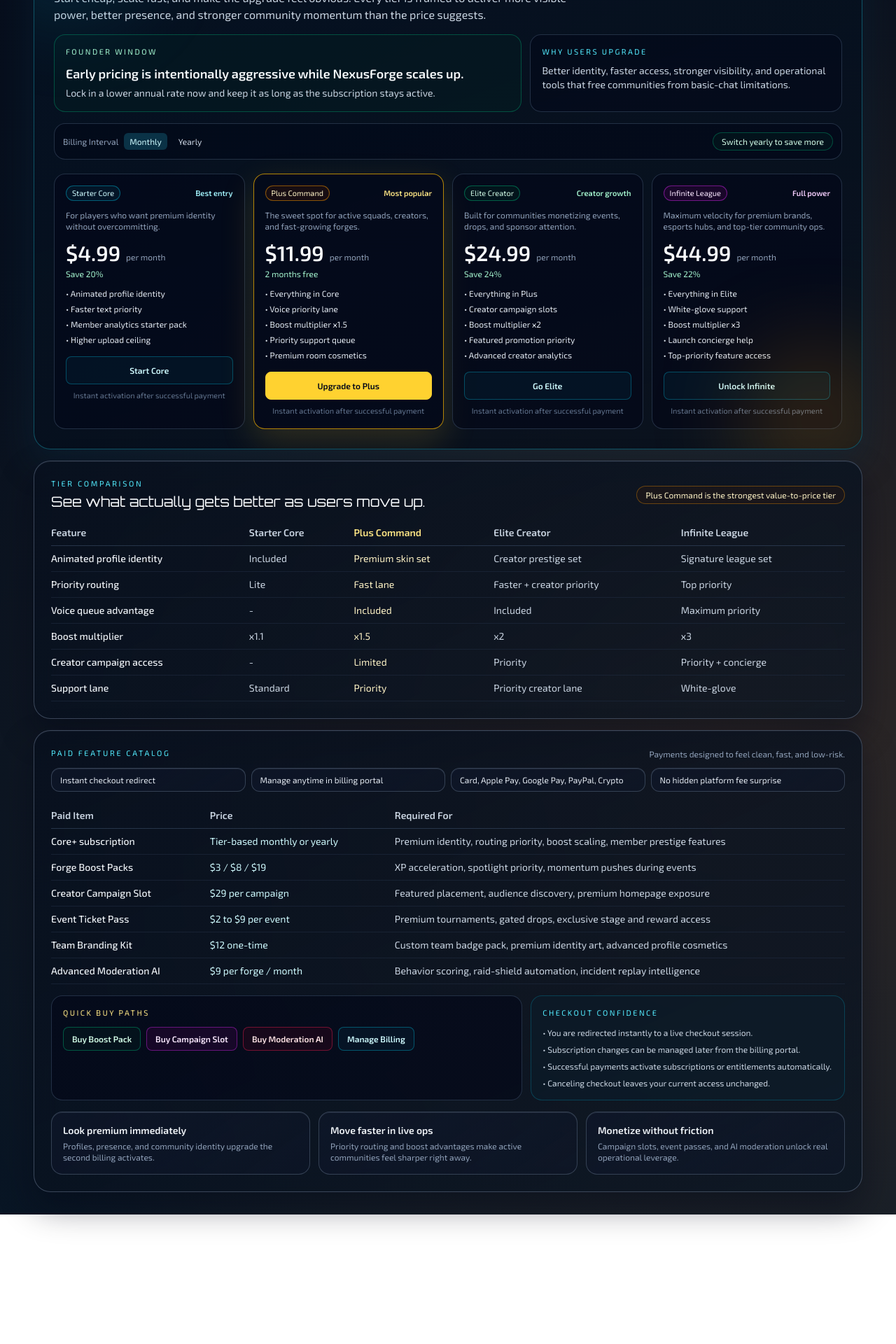
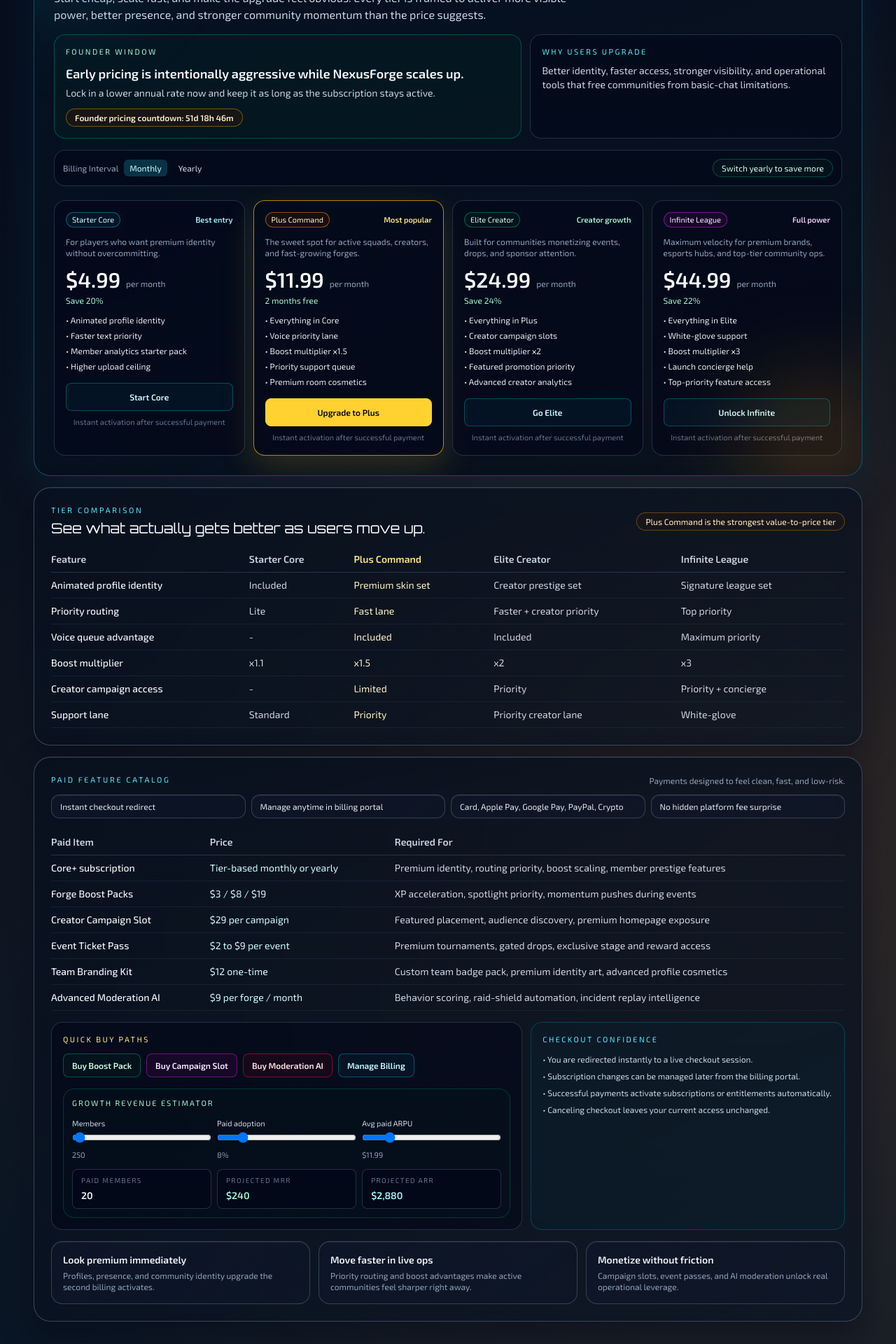
Before and after one commit to Trhpruductions/-NEXUSFORGE, a Next.js app in the folder apps/web/: page / in a window 1280 px wide. Shown: the part 2393-4313 px from the top of the page at 70% size. Before the commit the page ends 4128 px from the top, so only its background shows below. Built offline with nearby package versions, Linux system fonts and the light colour scheme; no server answers.

Commit message:
Increase pricing conversion with urgency and ROI estimator

```diff
--- a/apps/web/src/components/brand/pricing-and-payments.tsx
+++ b/apps/web/src/components/brand/pricing-and-payments.tsx
@@ -1,8 +1,9 @@
 "use client";
 
+import axios from "axios";
 import Link from "next/link";
 import { motion } from "framer-motion";
-import { useState } from "react";
+import { useEffect, useMemo, useState } from "react";
 import { useMutation } from "@tanstack/react-query";
 import { createCheckoutSession, type PaidFeatureCode } from "@/lib/api";
 import { useAuthStore } from "@/store/auth-store";
@@ -172,10 +173,25 @@
   },
 };
 
+const founderWindowEndsAt = new Date("2026-06-30T23:59:59Z");
+
+function formatCountdown(msRemaining: number): string {
+  if (msRemaining <= 0) return "Ended";
+  const totalSeconds = Math.floor(msRemaining / 1000);
+  const days = Math.floor(totalSeconds / 86400);
+  const hours = Math.floor((totalSeconds % 86400) / 3600);
+  const minutes = Math.floor((totalSeconds % 3600) / 60);
+  return `${days}d ${hours}h ${minutes}m`;
+}
+
 export function PricingAndPayments({ checkoutState }: { checkoutState?: string }) {
   const { accessToken, csrfToken } = useAuthStore();
   const [interval, setInterval] = useState<"MONTHLY" | "YEARLY">("MONTHLY");
   const [pendingCheckout, setPendingCheckout] = useState<{ featureCode: PaidFeatureCode; tier?: "CORE" | "PLUS" | "ELITE" | "INFINITE" } | null>(null);
+  const [countdownNow, setCountdownNow] = useState(Date.now());
+  const [projectedMembers, setProjectedMembers] = useState(250);
+  const [projectedAdoptionPct, setProjectedAdoptionPct] = useState(8);
+  const [estimatedArpu, setEstimatedArpu] = useState(11.99);
 
   const checkoutMutation = useMutation({
     mutationFn: (payload: {
@@ -214,6 +230,33 @@
   const checkoutPreview = pendingCheckout ? checkoutPreviewCopy[pendingCheckout.featureCode] : null;
   const pendingTierName = pendingCheckout?.tier ? tierCards.find((tier) => tier.id === pendingCheckout.tier)?.name : null;
   const pendingBillingLabel = pendingCheckout?.featureCode === "CORE_PLUS" ? interval : "One-time";
+  const checkoutErrorMessage = axios.isAxiosError(checkoutMutation.error)
+    ? ((checkoutMutation.error.response?.data as { error?: string } | undefined)?.error ?? checkoutMutation.error.message)
+    : checkoutMutation.error instanceof Error
+      ? checkoutMutation.error.message
+      : null;
+
+  useEffect(() => {
+    const timer = window.setInterval(() => {
+      setCountdownNow(Date.now());
+    }, 30000);
+
+    return () => {
+      window.clearInterval(timer);
+    };
+  }, []);
+
+  const founderCountdown = formatCountdown(founderWindowEndsAt.getTime() - countdownNow);
+
+  const projectedRevenue = useMemo(() => {
+    const activePaidMembers = Math.round(projectedMembers * (projectedAdoptionPct / 100));
+    const monthly = Math.round(activePaidMembers * estimatedArpu);
+    return {
+      activePaidMembers,
+      monthly,
+      annual: monthly * 12,
+    };
+  }, [estimatedArpu, projectedAdoptionPct, projectedMembers]);
 
   return (
     <section className="grid gap-4">
@@ -289,6 +332,9 @@
             <p className="mt-1 text-sm text-slate-300">
               Lock in a lower annual rate now and keep it as long as the subscription stays active.
             </p>
+            <div className="mt-3 inline-flex items-center rounded-full border border-amber-400/40 bg-amber-950/30 px-3 py-1 text-xs font-semibold text-amber-100">
+              Founder pricing countdown: {founderCountdown}
+            </div>
           </div>
           <div className="rounded-2xl border border-slate-700/70 bg-slate-950/50 p-4">
             <p className="text-[11px] uppercase tracking-[0.22em] text-cyan-300">Why users upgrade</p>
@@ -469,6 +515,64 @@
                 Manage Billing
               </Link>
             </div>
+            <div className="mt-4 grid gap-3 rounded-2xl border border-emerald-500/25 bg-emerald-950/10 p-3">
+              <p className="text-[11px] uppercase tracking-[0.18em] text-emerald-200">Growth Revenue Estimator</p>
+              <div className="grid gap-2 sm:grid-cols-3">
+                <label className="text-[11px] text-slate-300">
+                  Members
+                  <input
+                    type="range"
+                    min={100}
+                    max={10000}
+                    step={50}
+                    value={projectedMembers}
+                    onChange={(event) => setProjectedMembers(Number(event.target.value))}
+                    className="mt-1 w-full"
+                  />
+                  <span className="mt-1 block text-slate-400">{projectedMembers.toLocaleString()}</span>
+                </label>
+                <label className="text-[11px] text-slate-300">
+                  Paid adoption
+                  <input
+                    type="range"
+                    min={2}
+                    max={40}
+                    step={1}
+                    value={projectedAdoptionPct}
+                    onChange={(event) => setProjectedAdoptionPct(Number(event.target.value))}
+                    className="mt-1 w-full"
+                  />
+                  <span className="mt-1 block text-slate-400">{projectedAdoptionPct}%</span>
+                </label>
+                <label className="text-[11px] text-slate-300">
+                  Avg paid ARPU
+                  <input
+                    type="range"
+                    min={5}
+                    max={45}
+                    step={1}
+                    value={estimatedArpu}
+                    onChange={(event) => setEstimatedArpu(Number(event.target.value))}
+                    className="mt-1 w-full"
+                  />
+                  <span className="mt-1 block text-slate-400">${estimatedArpu.toFixed(2)}</span>
+                </label>
+              </div>
+              <div className="grid gap-2 sm:grid-cols-3">
+                <div className="rounded-lg border border-slate-700/70 bg-slate-950/60 px-3 py-2">
+                  <p className="text-[10px] uppercase tracking-[0.14em] text-slate-500">Paid Members</p>
+                  <p className="mt-1 text-sm font-semibold text-slate-100">{projectedRevenue.activePaidMembers.toLocaleString()}</p>
+                </div>
+                <div className="rounded-lg border border-slate-700/70 bg-slate-950/60 px-3 py-2">
+                  <p className="text-[10px] uppercase tracking-[0.14em] text-slate-500">Projected MRR</p>
+                  <p className="mt-1 text-sm font-semibold text-emerald-200">${projectedRevenue.monthly.toLocaleString()}</p>
+                </div>
+                <div className="rounded-lg border border-slate-700/70 bg-slate-950/60 px-3 py-2">
+                  <p className="text-[10px] uppercase tracking-[0.14em] text-slate-500">Projected ARR</p>
+                  <p className="mt-1 text-sm font-semibold text-cyan-200">${projectedRevenue.annual.toLocaleString()}</p>
+                </div>
+              </div>
+            </div>
           </div>
           <div className="rounded-2xl border border-cyan-500/25 bg-cyan-950/15 p-4 text-sm text-slate-200">
             <p className="text-[11px] uppercase tracking-[0.22em] text-cyan-300">Checkout Confidence</p>
@@ -488,7 +592,7 @@
             </div>
           ))}
         </div>
-        {checkoutMutation.error ? <p className="mt-2 text-xs text-red-300">Checkout failed. Verify billing configuration and retry.</p> : null}
+        {checkoutMutation.error ? <p className="mt-2 text-xs text-red-300">Checkout failed: {checkoutErrorMessage}</p> : null}
       </motion.article>
     </section>
   );
```
